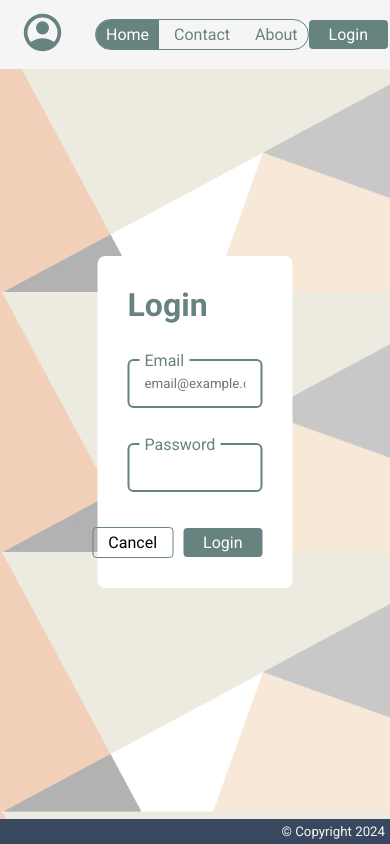
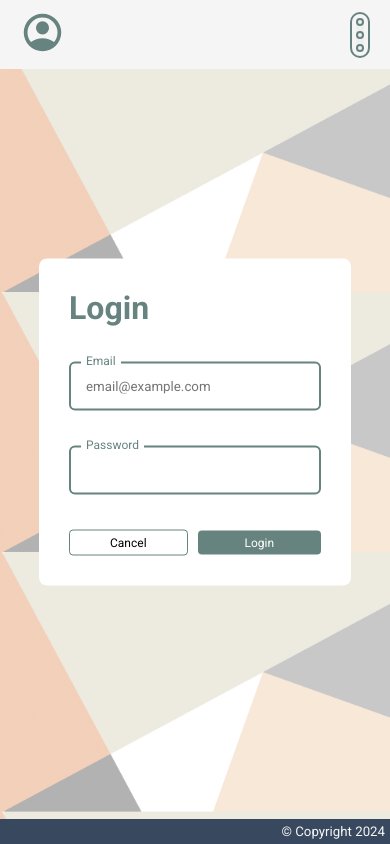
Before and after one commit to nickgabriadze/quantori-full-stack-project, a React (Vite) app in the folder front-end/: page / in a window 390 px wide. Built offline with nearby package versions, Linux system fonts and the light colour scheme.

Commit message:
feature and fix: added responsiveness and a bit of a style to the website

```diff
--- a/front-end/src/components/header/Header.tsx
+++ b/front-end/src/components/header/Header.tsx
@@ -1,7 +1,18 @@
 import HeaderCSS from './header.module.css'
 import UserIcon from '../../images/icons/account-icon.svg'
+import {useEffect, useRef, useState} from "react";
 
-export function Header(){
+export function Header() {
+    const [dropDown, setDropDown] = useState<boolean>(false)
+    const currentPath = window.location.pathname.slice(1,)
+    const dropDownRef = useRef(null)
+
+
+    useEffect(() => {
+
+
+    }, [dropDownRef.current])
+
 
 
     return <header className={HeaderCSS['header-container']}>
@@ -10,14 +21,56 @@ export function Header(){
                 <img src={UserIcon as string} width={45} alt={'User icon'}/>
             </div>
 
-            <nav className={HeaderCSS['nav-links']}>
-                <a>Home</a>
-                <a>Contact</a>
-                <a>About</a>
+            <nav className={HeaderCSS['nav-links']}
+            >
+                <a
+                    style={currentPath.trim().length === 0 ? {backgroundColor: 'var(--main-color)', color: 'white'} : {}}
+
+                    href={'/'}>Home</a>
+                <a
+                    style={currentPath === 'contact' ? {backgroundColor: 'var(--main-color)', color: 'white'} : {}}
+
+                    href={'/contact'}>Contact</a>
+                <a
+                    style={currentPath === 'about' ? {backgroundColor: 'var(--main-color)', color: 'white'} : {}}
+
+                    href={'/about'}>About</a>
             </nav>
         </div>
 
-        <button className={HeaderCSS['login-btn']}>Login</button>
+        <button className={HeaderCSS['login-btn-header']}>Login</button>
+        <div
+
+            className={HeaderCSS['dropdown-menu']}>
+
+
+            <button
+                onClick={() => setDropDown(prev => !prev)}
+                className={HeaderCSS['dots']}>
+                <span></span>
+                <span></span>
+                <span></span>
+            </button>
+
+            {dropDown &&
+                <nav
+                    className={HeaderCSS['nav-dropdown']}>
+                    <a
+                        style={currentPath.trim().length === 0 ? {backgroundColor: 'var(--main-color)', color: 'white'} : {}}
+
+                        href={'/'}>Home</a>
+                    <a
+                        style={currentPath === 'contact' ? {backgroundColor: 'var(--main-color)', color: 'white'} : {}}
+
+                        href={'/contact'}>Contact</a>
+                    <a
+                        style={currentPath === 'about' ? {backgroundColor: 'var(--main-color)', color: 'white'} : {}}
+
+                        href={'/about'}>About</a>
+                </nav>
+            }
+
+        </div>
     </header>
 
 
--- a/front-end/src/components/header/header.module.css
+++ b/front-end/src/components/header/header.module.css
@@ -8,8 +8,38 @@
     padding: 10px 20px;
     justify-content: space-between;
     z-index: 9999;
+
 }
 
+.dropdown-menu {
+    display: none;
+    position: relative;
+}
+
+/* only shows up if the width of the screen is less or equal to 600px */
+
+.nav-dropdown {
+    position: absolute;
+    display: flex;
+    flex-direction: column;
+    right: 20px;
+    top: 0;
+    background-color: whitesmoke;
+    border: 1px solid var(--main-color);
+    border-radius: 5px;
+    & a {
+        padding: 5px;
+        color: var(--main-color);
+        text-decoration: none;
+
+    }
+
+
+    & a:hover {
+        background-color: rgba(103, 131, 127, 0.75);
+        color: white;
+    }
+}
 .navigation-wrapper{
     display: flex;
     align-items: center;
@@ -18,7 +48,6 @@
 
 .nav-links {
     display: flex;
-    gap: 5px;
     align-items: center;
 
     border: 1px solid var(--main-color);
@@ -29,17 +58,26 @@
         color: var(--main-color);
         padding: 5px 10px;
         cursor: pointer;
+        transition: all 300ms linear;
+    }
+    & a:hover{
+        background-color: rgba(103, 131, 127, 0.75);
+        color: white;
     }
 
+
     & a:nth-child(1) {
-        background-color: var(--main-color);
         border-top-left-radius: inherit;
         border-bottom-left-radius: inherit;
-        color: white;
+    }
+
+    & a:nth-child(3) {
+        border-top-right-radius: inherit;
+        border-bottom-right-radius: inherit;
     }
 }
 
-.login-btn {
+.login-btn-header {
     border-radius: 4px;
     border: none;
     background-color: var(--main-color);
@@ -53,3 +91,39 @@
     border: 1px solid var(--main-color);
 
 }
+
+
+@media only screen and (max-width: 600px){
+    .nav-links {
+        display: none;
+    }
+
+    .login-btn-header {
+        display: none;
+    }
+
+
+    .dropdown-menu{
+        display: initial;
+
+        border: 2px solid var(--main-color);
+        padding: 4px;
+        cursor: pointer;
+        border-radius: 45px;
+        .dots {
+            display: flex;
+            flex-direction: column;
+            gap: 5px;
+            border: none;
+            cursor: pointer;
+
+            & span {
+               height: 8px;
+               width: 8px;
+               border-radius: 100%;
+               border: 2px solid var(--main-color);
+           }
+        }
+
+    }
+}
--- a/front-end/src/components/login/LoginContainer.tsx
+++ b/front-end/src/components/login/LoginContainer.tsx
@@ -1,5 +1,4 @@
 import AuthorizationCSS from './authorization.module.css'
-import HeaderCSS from './../header/header.module.css'
 import {useState} from "react";
 
 export function LoginContainer() {
@@ -7,8 +6,6 @@ export function LoginContainer() {
         email: '',
         password: ''
     })
-
-
 
     const clearForm = () => {
         setAuthInfo({email: '', password: ''})
@@ -39,8 +36,9 @@ export function LoginContainer() {
             <button type={"button"}
                     name={'password'}
                     onClick={clearForm}
-                    className={AuthorizationCSS['cancel-btn']}>Cancel</button>
-            <button className={HeaderCSS['login-btn']}>Login</button>
+                    className={AuthorizationCSS['cancel-btn']}>Cancel
+            </button>
+            <button className={AuthorizationCSS['login-btn']}>Login</button>
         </div>
     </form>
 
--- a/front-end/src/components/login/authorization.module.css
+++ b/front-end/src/components/login/authorization.module.css
@@ -1,4 +1,4 @@
-.login-form{
+.login-form {
     position: absolute;
     top: 50%;
     left: 50%;
@@ -8,8 +8,10 @@
     flex-direction: column;
     gap: 35px;
     background-color: white;
-    max-width:  50%;
-    min-width: 30%;
+
+
+    max-width: 80%;
+    min-width: 40%;
     padding: 30px;
 
     & h1 {
@@ -20,15 +22,26 @@
 }
 
 
+.cancel-btn, .login-btn {
+    cursor: pointer;
+    font-size: var(--font-medium);
+    border-radius: 4px;
+}
+
 .cancel-btn {
-    font-size: var(--font-medium);
     padding: 5px 15px;
     background-color: transparent;
-    border-radius: 4px;
     border: 1px solid var(--main-color);
     cursor: pointer;
 }
 
+.login-btn {
+
+    border: none;
+    background-color: var(--main-color);
+    color: white;
+    padding: 5px 20px;
+}
 
 
 .authorization-input-container {
@@ -48,10 +61,12 @@
         background-color: white;
         color: var(--main-color);
     }
+
     & input {
         border: none;
         padding: 5px;
         outline: transparent;
+        width: 100%;
     }
 }
 
@@ -60,5 +75,32 @@
     align-items: center;
     justify-content: right;
     gap: 10px;
+
     cursor: pointer;
 }
+
+
+@media only screen and (max-width: 400px) {
+
+    .login-form {
+        width: 90vw;
+    }
+}
+
+@media only screen and (max-width: 400px) {
+    .cancel-btn, .login-btn {
+        font-size: var(--font-small);
+        width: 100%;
+
+    }
+
+    .cancel-submit {
+        justify-content: center;
+    }
+
+    .authorization-input-container {
+        label {
+            font-size: var(--font-small);
+        }
+    }
+}
```
